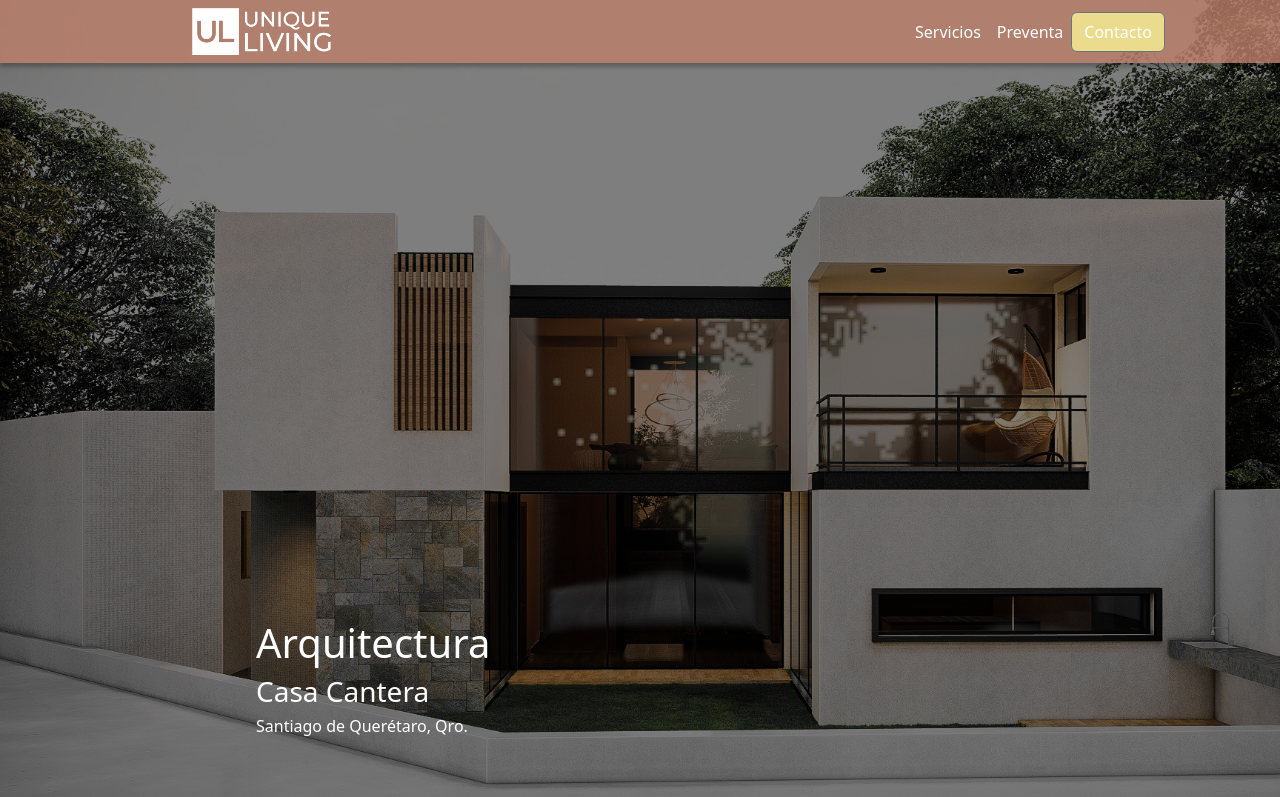
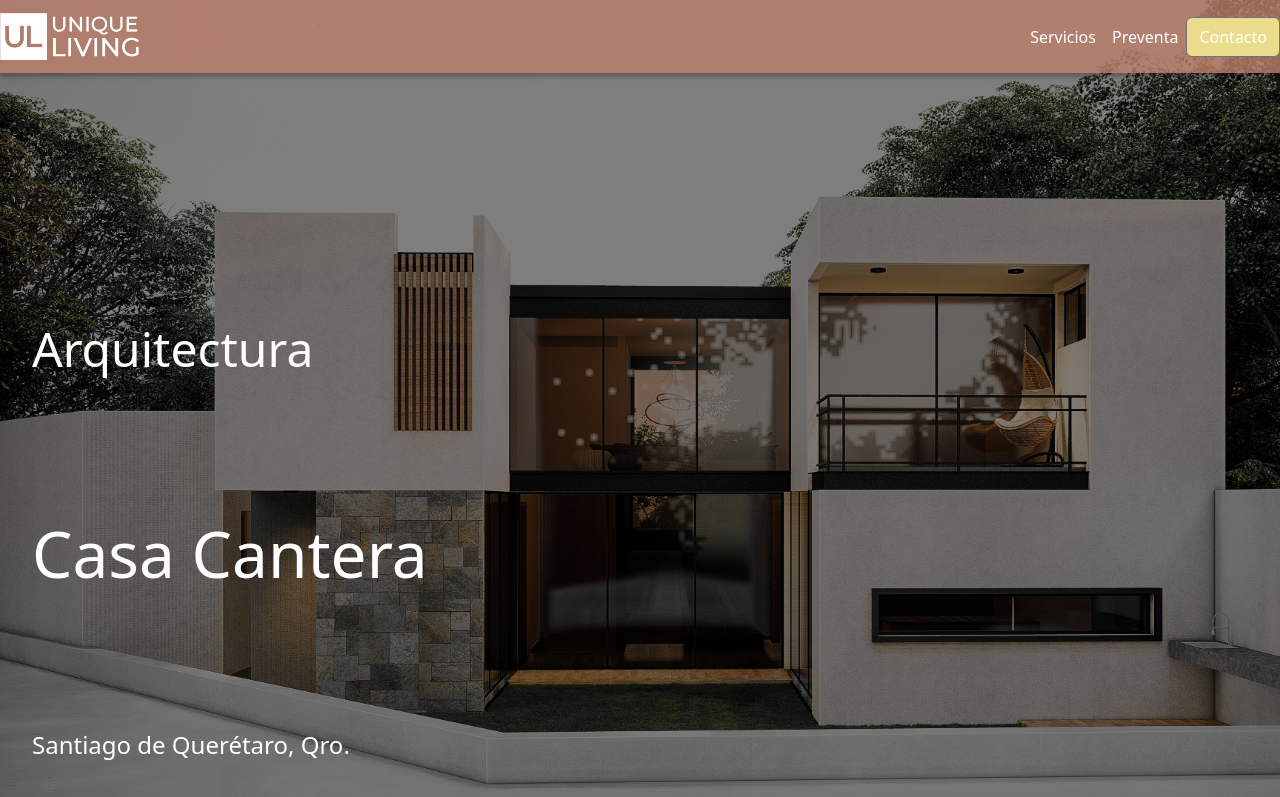
Before and after one commit to andrefc234/LandingPageUniqueLiving, a Next.js app: page / in a window 1280 px wide. Shown: the top 797 px of the page. Built offline with nearby package versions, Linux system fonts and the light colour scheme.

Commit message:
Disenio responsive

```diff
--- a/components/CuartaParte/index.tsx
+++ b/components/CuartaParte/index.tsx
@@ -1,4 +1,5 @@
 import styled from 'styled-components';
+
 
 const Container = styled.div`
   background-image: url('/assets/mosaico1.jpg');
@@ -6,7 +7,30 @@ const Container = styled.div`
   background-position: center;
   text-align: center;
   padding: 5rem 0;
+
+  @media (max-width: 960px) {
+    padding: 2rem 0;
+  }
+
+  @media (max-width: 640px) {
+    padding: 1rem 0;
+  }
 `;
+
+const Col = styled.div`
+  flex: 1;
+  max-width: 33.3333%;
+  padding: 0rem;
+
+  @media (max-width: 960px) {
+    max-width: 100%;
+  }
+
+  @media (max-width: 640px) {
+    max-width: 50%;
+  }
+`;
+
 
 const Title = styled.h1`
   font-size: 3rem;
@@ -20,17 +44,7 @@ const Row = styled.div`
   margin: -1rem -1rem;
 `;
 
-const Col = styled.div`
-  flex: 1;
-  max-width: 33.3333%;
-  padding: 0rem;
-  @media (max-width: 960px) {
-    max-width: 50%;
-  }
-  @media (max-width: 640px) {
-    max-width: 100%;
-  }
-`;
+
 
 const Service = styled.div`
   position: relative;
@@ -66,6 +80,7 @@ const ServiceTitle = styled.div`
   padding: 2rem;
   opacity: 1;
   transition: opacity 0.3s ease;
+  height: 100%;
 
   h3 {
     font-size: 3rem;
@@ -74,6 +89,8 @@ const ServiceTitle = styled.div`
     line-height: 1.2;
     text-align: left;
     color: white;
+    font-size: 2rem;
+    margin-bottom: 0.5rem;
   }
 
   p {
@@ -81,12 +98,25 @@ const ServiceTitle = styled.div`
     margin: 0;
     text-align: left;
     color: white;
+    font-size: 1.4rem;
+    margin-bottom: 0;
+  }
+
+  @media (max-width: 640px) {
+    padding: 1rem;
+    h3 {
+      font-size: 2rem;
+    }
+    p {
+      font-size: 1.2rem;
+    }
   }
 
   &:hover {
     opacity: 0.8;
   }
 `;
+
 function index() {
   return (
     <>
--- a/components/NavB/index.tsx
+++ b/components/NavB/index.tsx
@@ -1,11 +1,11 @@
 import React from 'react';
-import { Navbar, Nav,Button } from 'react-bootstrap';
+import { Navbar, Nav, Button } from 'react-bootstrap';
 
 export default function index() {
   return (
     <div style={{ position: 'absolute', top: 0, left: 0, width: '100%', backgroundColor: 'black' }}>
-      <Navbar  variant="white" fixed="top"  style={{backgroundColor: 'rgba(191, 128, 107, 0.8)',boxShadow: '0px 4px 4px rgba(0, 0, 0, 0.25)'}}>
-        <div style={{ marginLeft: '12rem' }}>
+      <Navbar variant="white" fixed="top" style={{ backgroundColor: 'rgba(191, 128, 107, 0.8)', boxShadow: '0px 4px 4px rgba(0, 0, 0, 0.25)' }}>
+        <div className="d-flex justify-content-start align-items-center">
           <Navbar.Brand href="#" >
             <img
               alt=""
@@ -17,13 +17,16 @@ export default function index() {
           </Navbar.Brand>
         </div>
 
-        <div style={{ paddingLeft: '35rem' }}>
-          <Nav className="ml-auto justify-content-end">
+        <Navbar.Toggle aria-controls="responsive-navbar-nav" />
+
+        <Navbar.Collapse id="responsive-navbar-nav" className="justify-content-end">
+          <Nav className="mr-auto"></Nav>
+          <Nav className="justify-content-end">
             <Nav.Link href="#about" className="text-white font-weight-bold">Servicios</Nav.Link>
             <Nav.Link href="#services" className="text-white">Preventa</Nav.Link>
-            <Button variant='secondary' style={{backgroundColor:'#EADC8C', outlineColor:'#EADC8C'}}>Contacto</Button>
+            <Button variant='secondary' style={{ backgroundColor: '#EADC8C', outlineColor: '#EADC8C' }}>Contacto</Button>
           </Nav>
-        </div>
+        </Navbar.Collapse>
       </Navbar>
     </div>
   );
--- a/components/Primeraparte/index.tsx
+++ b/components/Primeraparte/index.tsx
@@ -3,29 +3,28 @@ export default function PrimeraParte(): JSX.Element {
     <div style={{
       backgroundImage: `linear-gradient(rgba(0,0,0,0.5), rgba(0,0,0,0.5)), url("/assets/fA_Photo11.jpg")`,
       backgroundSize: 'cover',
-      width: '100vw',
-      height: '100vh'
+      minHeight: '100vh',
+      display: 'flex',
+      justifyContent: 'center',
+      alignItems: 'center'
     }}>
-      <div className="absolute top-0 left-0 w-full h-full bg-black ">
-
       <div style={{
         position: 'absolute',
         bottom: 0,
         left: 0,
-          paddingLeft: '16rem',
-          marginBottom:'3.5rem',
+        paddingLeft: '2rem',
+        paddingBottom: '2rem',
         display: 'flex',
         flexDirection: 'column',
         justifyContent: 'space-between',
-          alignItems: 'flex-start'
+        alignItems: 'flex-start',
+        height: '60vh'
       }}>
-          <p className="text-white ml-3  h1 sm:text-4xl md:text-5xl">Arquitectura</p>
-          <p className="text-white ml-3 font-weight-bold leading-tight  h3 sm:text-6xl md:text-7xl">
+        <p className="text-white ml-3 h1 sm:text-3xl md:text-4xl" style={{ fontSize: '3em' }}>Arquitectura</p>
+        <p className="text-white ml-3 font-weight-bold leading-tight h3 sm:text-5xl md:text-6xl" style={{ fontSize: '4em' }}>
           Casa Cantera
         </p>
-          <p className="text-white  ml-3  h6 sm:text-2xl md:text-3xl">Santiago de Querétaro, Qro.</p>
-        </div>
-
+        <p className="text-white ml-3 h6 sm:text-xl md:text-2xl" style={{ fontSize: '1.5em' }}>Santiago de Querétaro, Qro.</p>
       </div>
     </div>
   );
--- a/components/TerceraParte/index.tsx
+++ b/components/TerceraParte/index.tsx
@@ -46,7 +46,7 @@ const ServiceImage = styled(Image)`
 
 const ServiceTitle = styled.h3`
   position: absolute;
-  bottom: -1;
+  bottom: 0;
   left: 0;
   padding: 0;
   background-color: rgba(0, 0, 0, 0.8);
@@ -68,14 +68,13 @@ const ServiceTitle = styled.h3`
 
   @media (max-width: 640px) {
     font-size: 1.5rem;
-    bottom: -1;
   }
 `;
 
 function Terceraparte() {
   return (
     <div>
-      <div style={{backgroundImage:' url("/assets/mosaico1.jpg'}} className='text-center p-5'>
+      <div style={{backgroundImage:'url("/assets/mosaico1.jpg")'}} className='text-center p-5'>
         <h1 className="text-3xl font-bold mb-0">Nuestros Servicios</h1>
       </div>
       <ImageContainer>
```
Also changed, not shown: 2 other files (tests, documents, lock files or other folders). Lines whose indentation alone changed are shown as unchanged.
